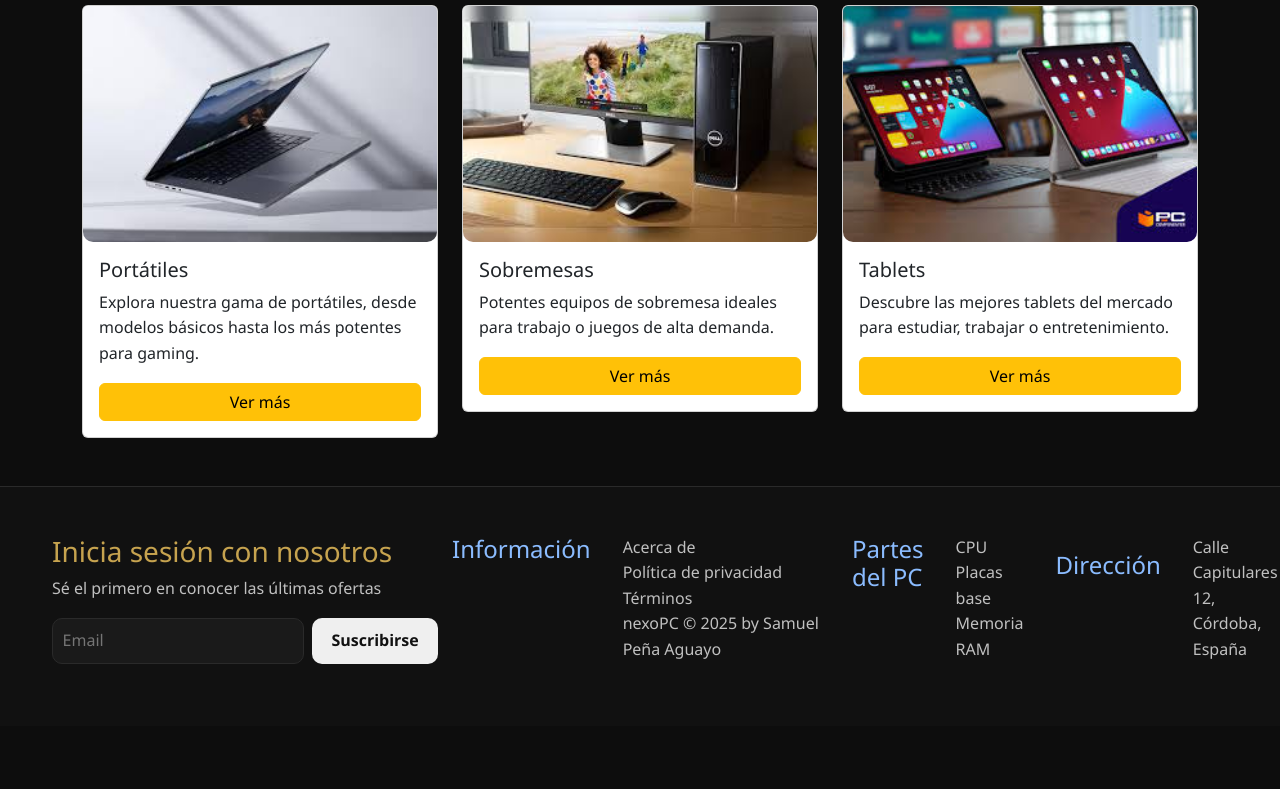
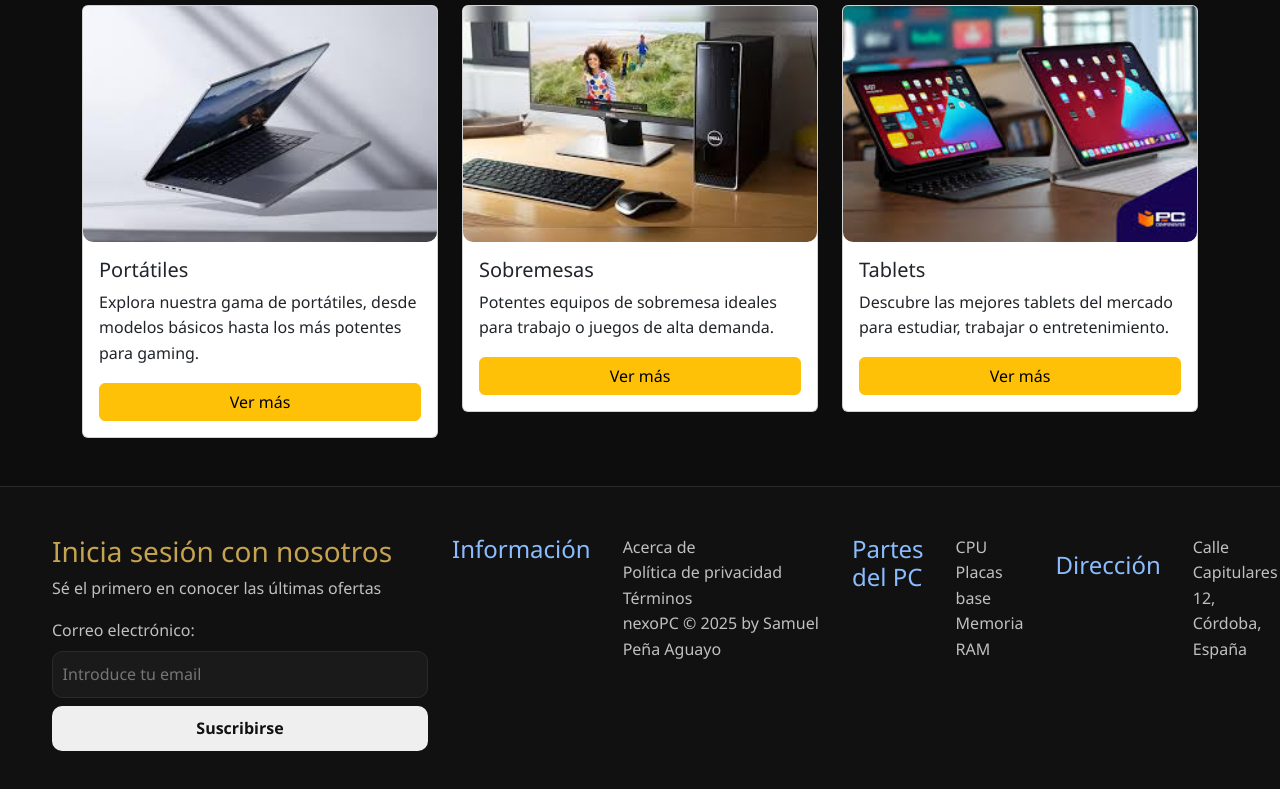
Before and after one commit to SamuelPeAg/Pagina-Web, a website: page index.html in a window 1280 px wide. Shown: the part 940-1729 px from the top of the page. Before the commit the page ends 1666 px from the top, so only its background shows below. Drawn offline with nearby package versions, Linux system fonts and the light colour scheme.

Commit message:
Taw debe estar bien

```diff
--- a/index.html
+++ b/index.html
@@ -42,6 +42,8 @@
     </div>
 
     <div class="menu-derecho">
+
+      <!-- BUSCADOR -->
       <form role="search" class="me-2">
         <label for="buscar" class="visually-hidden">Buscar producto</label>
         <input id="buscar"
@@ -52,6 +54,7 @@
                style="max-width: 220px;">
       </form>
 
+      <!-- BOTONES -->
       <a href="./login.html" class="btn btn-sm boton boton-claro" data-sonido="true">
         Iniciar sesión
       </a>
@@ -180,18 +183,20 @@
         <h3>Inicia sesión con nosotros</h3>
         <p>Sé el primero en conocer las últimas ofertas</p>
 
-        <!-- FORMULARIO CORREGIDO -->
-        <form class="formulario-suscripcion d-flex gap-2">
-          <label for="email-suscripcion" class="visually-hidden">Correo electrónico</label>
+        <!-- FORMULARIO DEFINITIVAMENTE CORREGIDO (WCAG 3.2.2) -->
+        <form class="formulario-suscripcion d-flex flex-column gap-2">
+
+          <label for="email-suscripcion">Correo electrónico:</label>
+
           <input id="email-suscripcion"
                  type="email"
-                 placeholder="Email"
-                 aria-label="Correo electrónico"
+                 placeholder="Introduce tu email"
                  required>
 
           <button type="submit" class="boton boton-dorado">
             Suscribirse
           </button>
+
         </form>
       </div>
 
```
